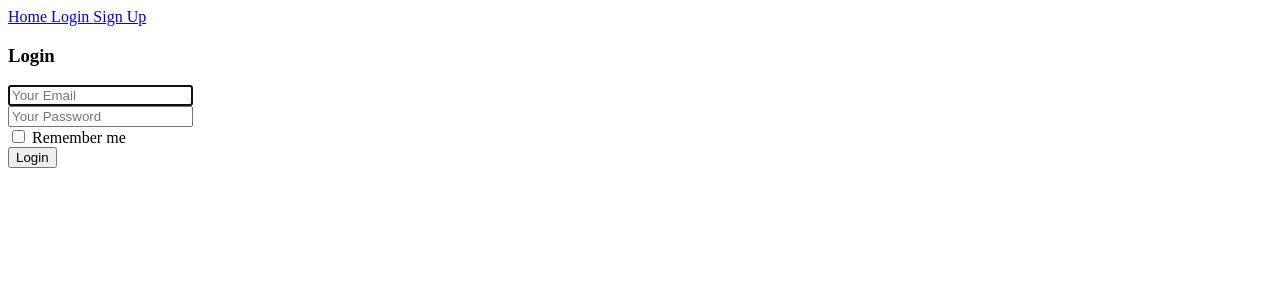
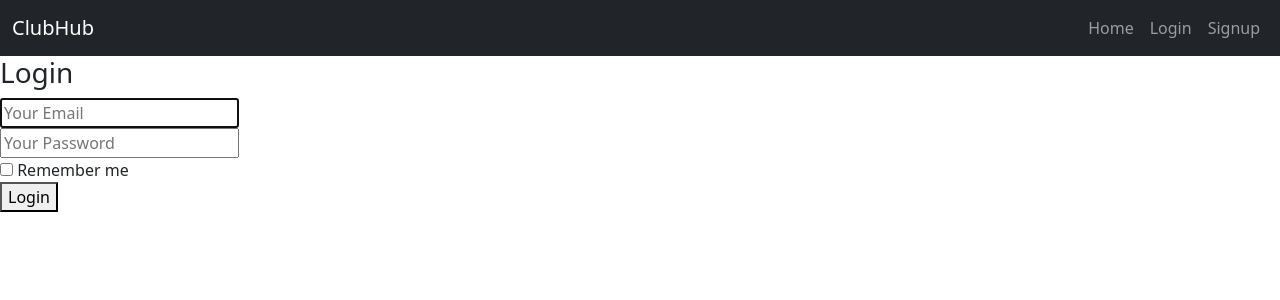
Before and after one commit to jmasmith/ClubHubRepo, a Flask app: page /login in a window 1280 px wide. Shown: the top 300 px of the page. Run offline with Flask 3, Linux system fonts and the light colour scheme.

Commit message:
Changed base template to use bootstrap

```diff
--- a/ClubHub/templates/base.html
+++ b/ClubHub/templates/base.html
@@ -5,47 +5,43 @@
     <meta charset="utf-8">
     <meta http-equiv="X-UA-Compatible" content="IE=edge">
     <meta name="viewport" content="width=device-width, initial-scale=1">
-    <title>ClubHub</title>
-    <!--link rel="stylesheet" href="https://cdnjs.cloudflare.com/ajax/libs/bulma/0.7.2/css/bulma.min.css" /-->
+    <title>Flask Auth Example</title>
+    <!-- CSS only -->
+    <link href="https://cdn.jsdelivr.net/npm/bootstrap@5.2.2/dist/css/bootstrap.min.css" rel="stylesheet" integrity="sha384-Zenh87qX5JnK2Jl0vWa8Ck2rdkQ2Bzep5IDxbcnCeuOxjzrPF/et3URy9Bv1WTRi" crossorigin="anonymous">
 </head>
 
 <body>
-    <section class="hero is-primary is-fullheight">
-
-        <div class="hero-head">
-            <nav class="navbar">
-                <div class="container">
-                    <div id="navbarMenuHeroA" class="navbar-menu">
-                        <div class="navbar-end">
-                            <a href="{{ url_for('main.index') }}" class="navbar-item">
-                                Home
-                            </a>
+    <section>
+        <nav class="navbar navbar-expand-lg bg-dark navbar-dark">
+            <div class="container-fluid">
+                <span class="navbar-brand mb-0 h1">ClubHub</span>
+                <ul class="navbar-nav">
+                    <li class="nav-item">
+                        <a class="nav-link {% block homeActive %}{% endblock %}" href="{{ url_for('main.index') }}">Home</a>
+                    </li>
                     {% if current_user.is_authenticated %}
-                            <a href="{{ url_for('main.profile') }}" class="navbar-item">
-                                Profile
-                            </a>
+                    <li class="nav-item">
+                        <a class="nav-link" href="{{ url_for('main.profile') }}">Profile</a>
+                    </li>
                     {% endif %}
                     {% if not current_user.is_authenticated %}
-                            <a href="{{ url_for('auth.login') }}" class="navbar-item">
-                                Login
-                            </a>
-                            <a href="{{ url_for('auth.signup') }}" class="navbar-item">
-                                Sign Up
-                            </a>
+                    <li class="nav-item">
+                        <a class="nav-link" href="{{ url_for('auth.login') }}">Login</a>
+                    </li>
+                    <li class="nav-item">
+                        <a class="nav-link" href="{{ url_for('auth.signup') }}">Signup</a>
+                    </li>
                     {% endif %}
                     {% if current_user.is_authenticated %}
-                            <a href="{{ url_for('auth.logout') }}" class="navbar-item">
-                                Logout
-                            </a>
+                    <li class="nav-item">
+                        <a class="nav-link" href="{{ url_for('auth.logout') }}">Logout</a>
+                    </li>
                     {% endif %}
-                        </div>
-                    </div>
+                </ul>
             </div>
         </nav>
-        </div>
-
-        <div class="hero-body">
-            <div class="container has-text-centered">
+        <div>
+            <div>
                {% block content %}
                {% endblock %}
             </div>
```
Lines whose indentation alone changed are shown as unchanged.
